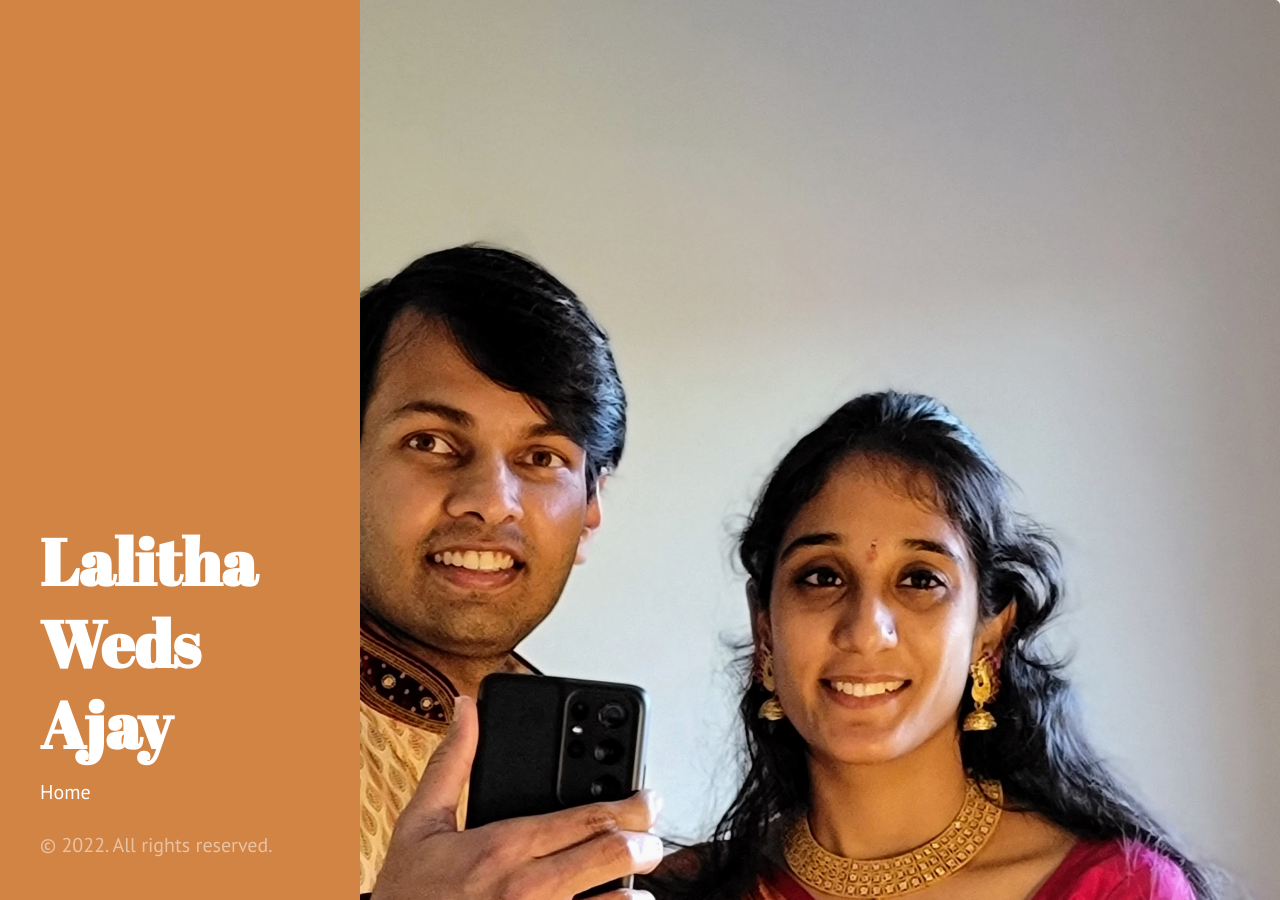
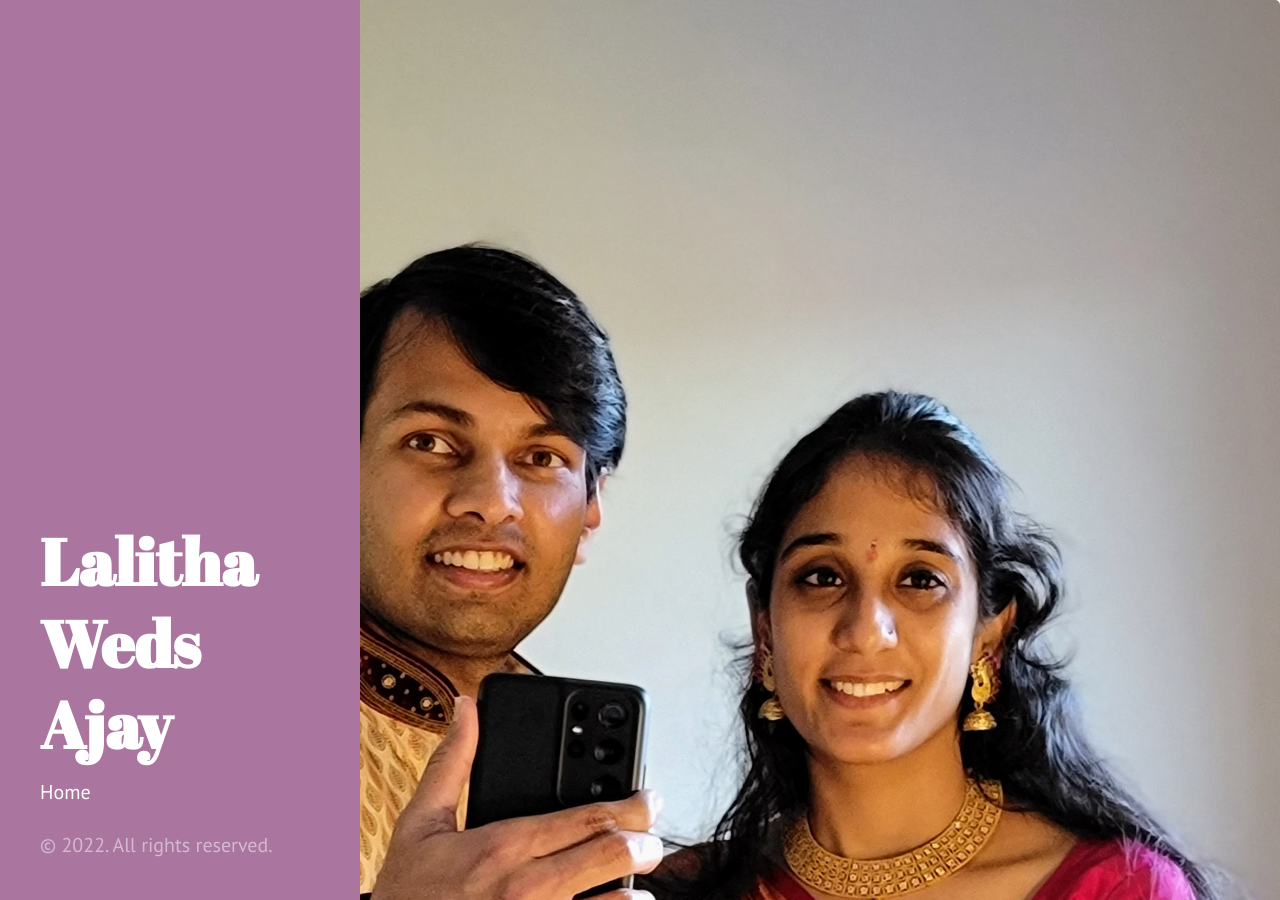
Before and after one commit to PseudoAj/lwa, a Jekyll site: the page built from index.html, in a window 1280 px wide and 900 px high. Built offline with Jekyll 4.4.1, drawn with Linux system fonts in a browser that asks for light colours; Markdown is read by kramdown in place of the engine named in the settings; the list of posts is cut into pages by our own code.

Commit message:
Adding theme.

```diff
--- a/_layouts/default.html
+++ b/_layouts/default.html
@@ -3,7 +3,7 @@
 
   {% include head.html %}
 
-  <body class="theme-base-09">
+  <body class="theme-base-0e">
 
     {% include sidebar.html %}
 
```
